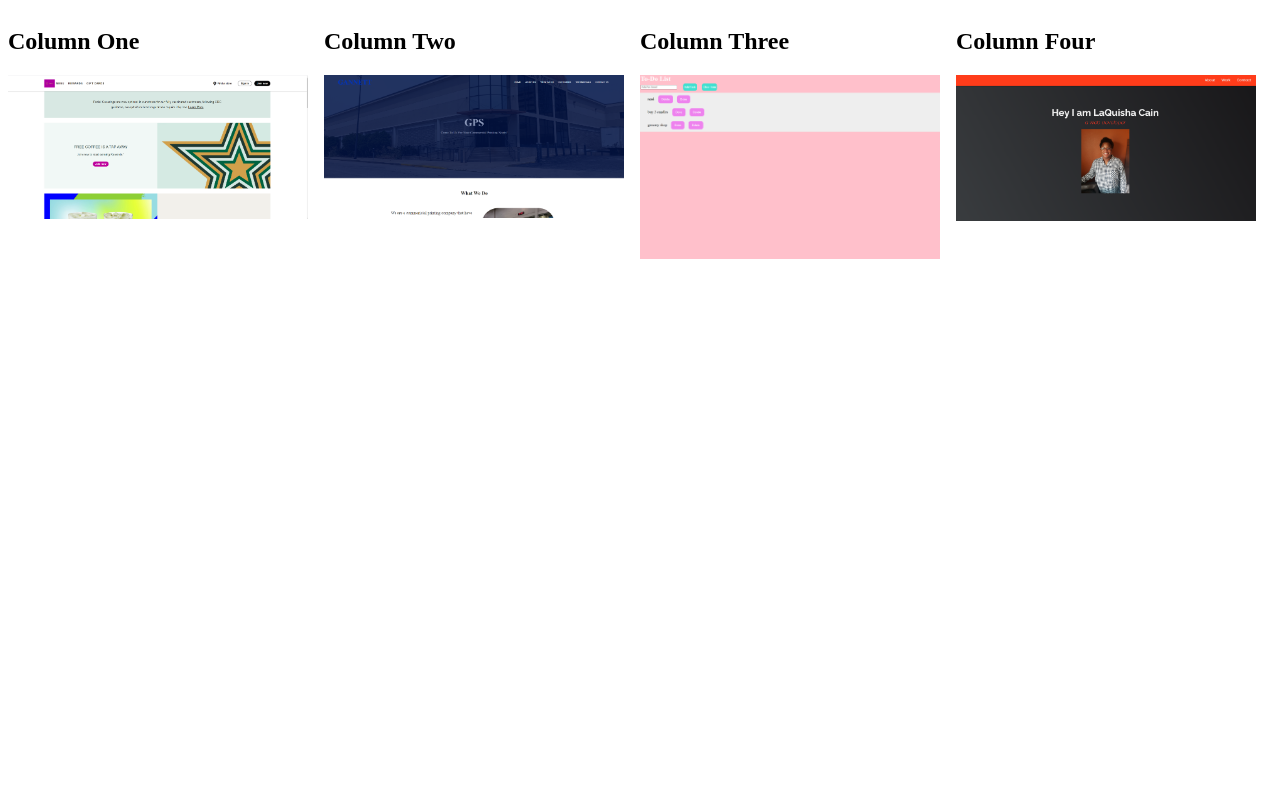
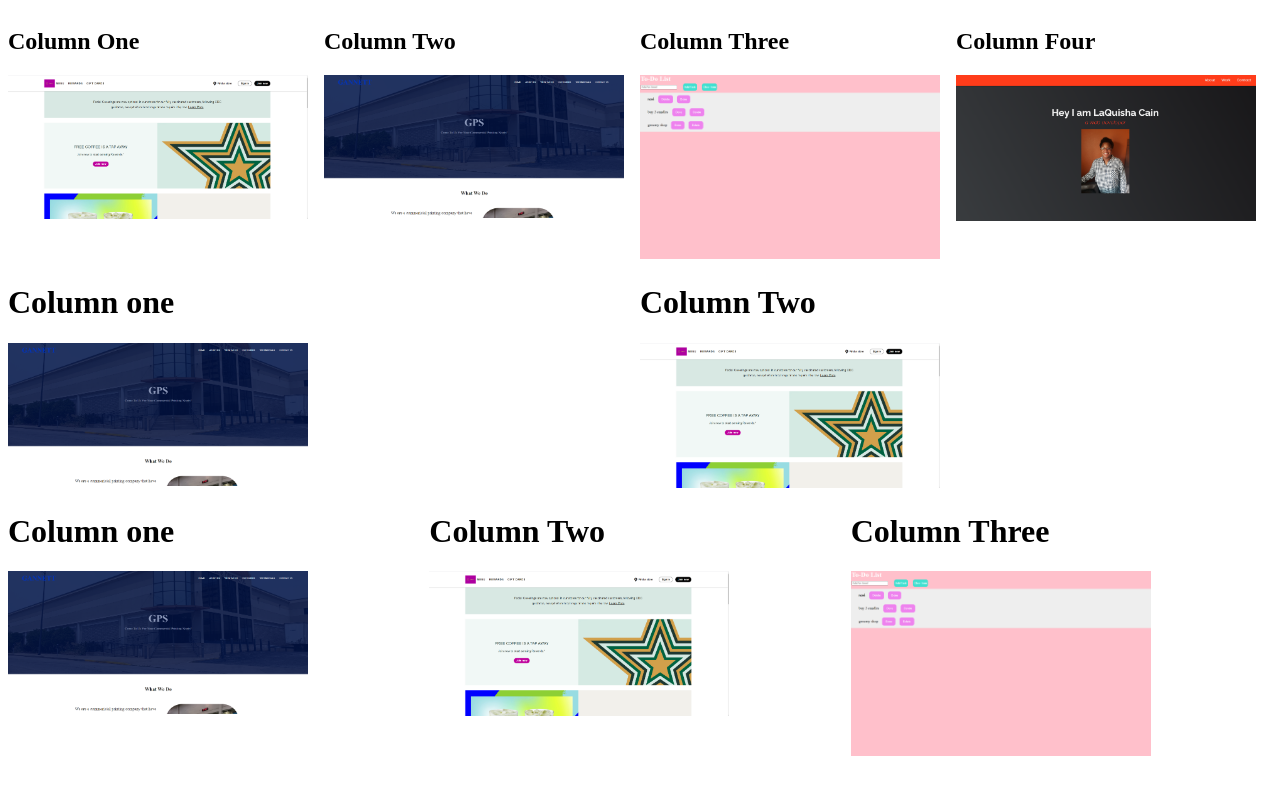
Before and after one commit to llcain/CSS, a website: page flexbox.html in a window 1280 px wide. Drawn offline with Linux system fonts and the light colour scheme.

Commit message:
Updated flexbox html

```diff
--- a/flexbox.html
+++ b/flexbox.html
@@ -7,6 +7,7 @@
     <link rel="stylesheet" href="flexbox-styles.css">
 </head>
 <body>
+
     <div class="row">
         <div class="col">
             <h2>Column One</h2>
@@ -25,5 +26,30 @@
             <img src="./images/webDeveloperPortfolio.png" alt="Web Developer">
         </div>
     </div>
+    <div class="row">
+        <div class="col">
+            <h1>Column one</h1>
+            <img src="./images/GannettGPS-website.PNG" alt="Gannett Website">
+        </div>
+        <div class="col">
+            <h1>Column Two</h1>
+            <img src="./images/carmel-cafe-website.png" alt="Carmel Cafe">
+        </div>
+    </div>
+    <div class="row">
+        <div class="col">
+            <h1>Column one</h1>
+            <img src="./images/GannettGPS-website.PNG" alt="Gannett Website">
+        </div>
+        <div class="col">
+            <h1>Column Two</h1>
+            <img src="./images/carmel-cafe-website.png" alt="Carmel Cafe">
+        </div>
+        <div class="col">
+            <h1>Column Three</h1>
+            <img src="./images/todo-list-app.png" alt="Todo List">
+        </div>
+    </div>
+
 </body>
 </html>
```
